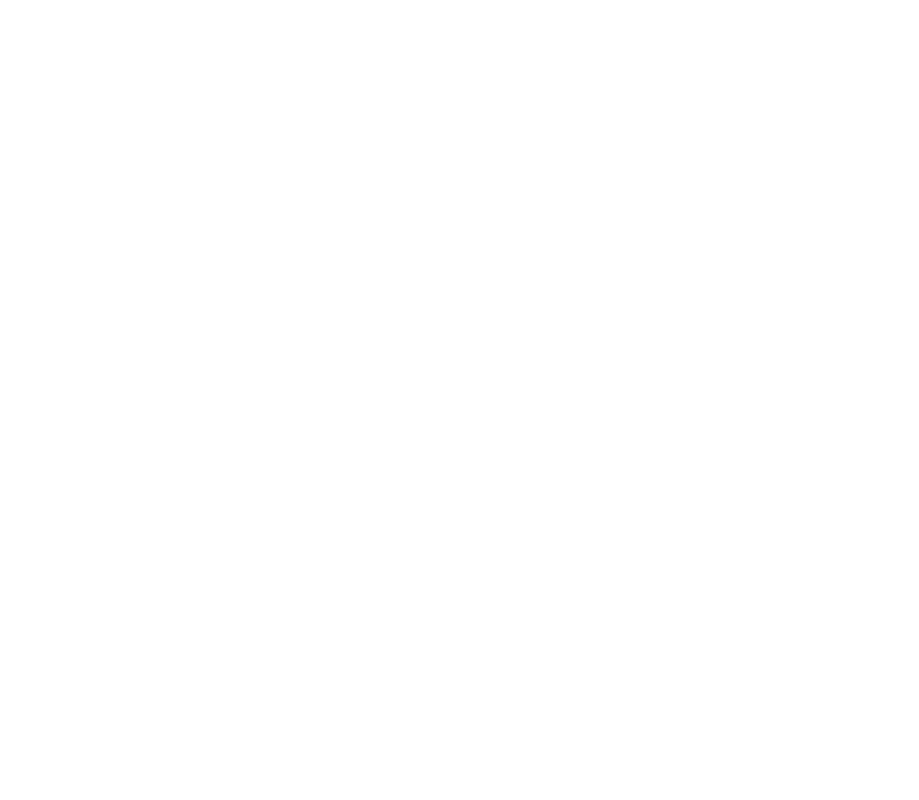
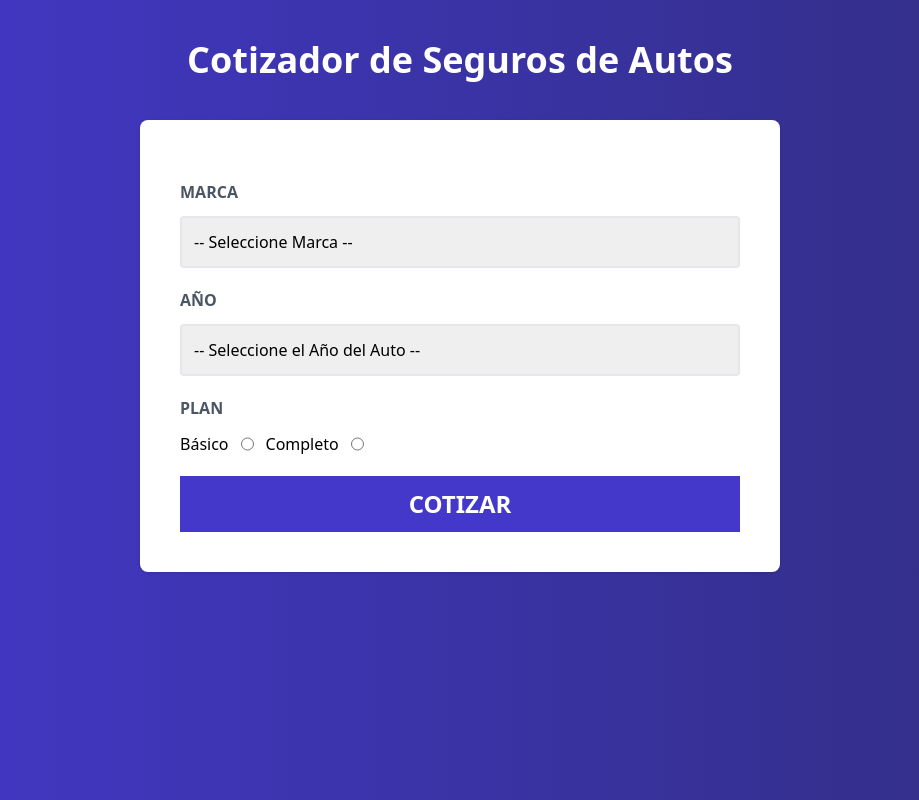
Before and after one commit to Nico235711/cotizador-auto-context, a React (Vite) app: page / in a window 1280 px wide. Shown: the whole page, without its empty margins (180-1099 px from the left). Built offline with nearby package versions, Linux system fonts and the light colour scheme.

Commit message:
Creando el Formulario

```diff
--- /dev/null
+++ b/src/App.jsx
@@ -0,0 +1,8 @@
+import { AppSeguro } from "./components/AppSeguro"
+
+export const App = () => {
+
+  return (
+    <AppSeguro />
+  )
+}
--- /dev/null
+++ b/src/components/AppSeguro.jsx
@@ -0,0 +1,19 @@
+import { Formulario } from "./Formulario"
+
+export const AppSeguro = () => {
+
+  return (
+    <>
+      <header className="my-10">
+        <h1
+          className="text-white text-center text-4xl font-black"
+        >Cotizador de Seguros de Autos
+        </h1>
+      </header>
+
+      <main className="bg-white md:w-2/3 lg:w-2/4 rounded-lg shadow mx-auto p-10">
+        <Formulario />
+      </main>
+    </>
+  )
+}
--- /dev/null
+++ b/src/components/Formulario.jsx
@@ -0,0 +1,58 @@
+import { Fragment } from "react"
+import { marcas, planes, years } from "../constants"
+
+export const Formulario = () => {
+
+  return (
+    <>
+
+      <form>
+        <div className="my-5">
+          <label htmlFor="marca" className="block font-black text-gray-600 uppercase mb-3">Marca</label>
+
+          <select name="marca" id="marca" className="w-full p-3 border-2 rounded outline-none appearance-none">
+            <option value="">-- Seleccione Marca --</option>
+            {
+              marcas?.map(marca => (
+                <option value={marca.nombre} key={marca.id}>{marca.nombre}</option>
+              ))
+            }
+          </select>
+        </div>
+
+        <div className="my-5">
+          <label htmlFor="year" className="block font-black text-gray-600 uppercase mb-3">Año</label>
+
+          <select name="year" id="year" className="w-full p-3 border-2 rounded outline-none appearance-none">
+            <option value="">-- Seleccione el Año del Auto --</option>
+            {
+              years?.map(year => (
+                <option value={year} key={year}>{year}</option>
+              ))
+            }
+          </select>
+        </div>
+
+        <div className="my-5">
+          <label className="block font-black text-gray-600 uppercase mb-3">Plan</label>
+          <div className="flex gap-3">
+            {
+              planes?.map(plan => (
+                <Fragment key={plan.id}>
+                  <label htmlFor={plan.nombre}>{plan.nombre}</label>
+                  <input type="radio" name="plan" id={plan.nombre} value={plan.nombre} />
+                </Fragment>
+              ))
+            }
+          </div>
+        </div>
+
+        <input
+          type="submit"
+          value="Cotizar"
+          className="w-full bg-indigo-700 text-2xl uppercase text-white hover:bg-indigo-800 transition-all cursor-pointer py-3 font-bold"
+        />
+      </form>
+    </>
+  )
+}
--- /dev/null
+++ b/src/constants/index.js
@@ -0,0 +1,15 @@
+export const marcas = [
+  { id: 1, nombre: "Europeo" },
+  { id: 2, nombre: "Americano" },
+  { id: 3, nombre: "Asíatico" }
+]
+
+const yearMax = new Date().getFullYear()
+export const years = Array.from(new Array(20), (valor, index) => (
+  yearMax - index
+))
+
+export const planes = [
+  { id: 1, nombre: "Básico" },
+  { id: 2, nombre: "Completo" }
+]
--- a/src/main.jsx
+++ b/src/main.jsx
@@ -1,8 +1,10 @@
 import React from 'react'
 import ReactDOM from 'react-dom/client'
 import './index.css'
+import { App } from './App'
 
 ReactDOM.createRoot(document.getElementById('root')).render(
   <React.StrictMode>
+    <App />
   </React.StrictMode>,
 )
```
